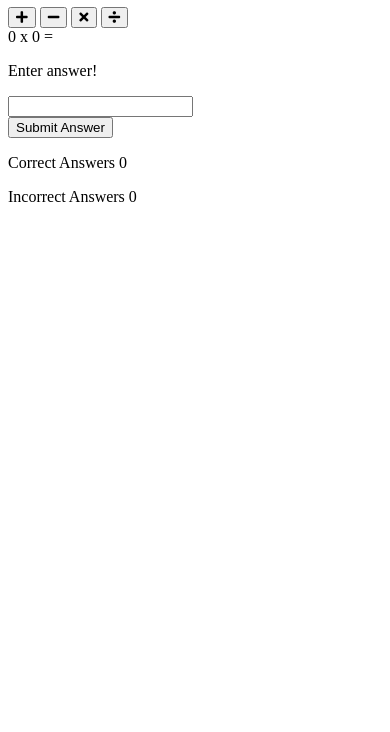
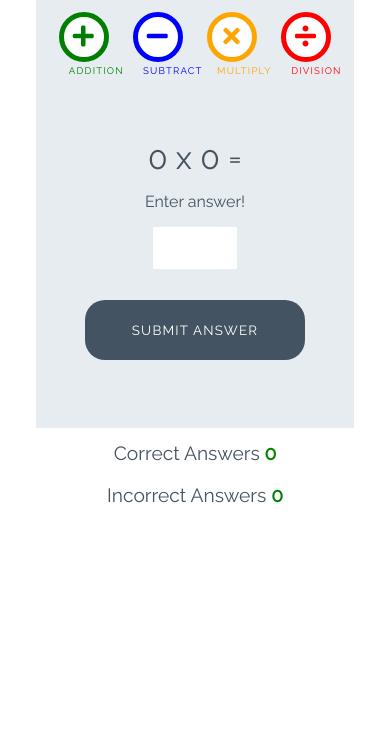
Before and after one commit to David5p/Love-Maths, a plain HTML site: page index.html in a window 390 px wide. Shown: the part 112-844 px from the top of the page. Drawn offline with Linux system fonts and the light colour scheme.

Commit message:
Add styles to gaming area

```diff
--- a/assets/css/style.css
+++ b/assets/css/style.css
@@ -1,3 +1,253 @@
-body   ｛
-background: blue;
-｝
+/* --------- Global style */
+
+body {
+    background-color: white;
+    font-family: "Raleway", sans-serif;
+    color: #445361;
+    text-align: center;
+}
+
+/* --------- Heading */
+
+.heading {
+    text-align: center;
+    font-size: 2.5rem;
+}
+
+.logo {
+    height: 40px;
+    padding-right: 5px;
+}
+
+/* --------- Game layout */
+
+.game-area {
+    background-color: #E6ECF0;
+    box-sizing: border-box;
+    width: 85%;
+    height: 65vh;
+    max-height: 450px;
+    max-width: 830px;
+    margin-left: auto;
+    margin-right: auto;
+    padding: 1%;
+}
+
+.question-area {
+    width: 50%;
+    font-size: 2rem;
+    margin: auto;
+    padding: 50px 0;
+}
+
+.question-area span {
+    padding: 0 15px;
+}
+
+.score-area {
+    margin: 5px auto;
+    width: 60%;
+    font-size: 1.2rem;
+}
+
+.controls-area {
+    width: 85%;
+    margin: 30px auto;
+}
+
+#score {
+    color: green;
+    font-weight: bold;
+}
+
+#incorrect {
+    color: red;
+    font-weight: bold;
+}
+
+.answer-message {
+    display: none;
+    font-size: 1rem;
+}
+
+#answer-box {
+    border: none;
+    color: #445361;
+    display: inline-block;
+    height: 40px;
+    width: 80px;
+    font-size: 1.2rem;
+}
+
+.scores {
+    display: inline-block;
+    padding: 25px;
+}
+
+/* --------- Buttons */
+
+.btn {
+    width: 220px;
+    height: 60px;
+    font-family: "Raleway", sans-serif;
+    text-transform: uppercase;
+    letter-spacing: 1.2px;
+    color: white;
+}
+
+.btn:focus {
+    outline: none;
+}
+
+.btn--big {
+    padding-top: 10px;
+    border-radius: 50%;
+    background-color: white;
+    border: 10px solid;
+    width: 100px;
+    height: 100px;
+    font-size: 3.2rem;
+    margin: 0 30px;
+    transition: all 0.5s;
+}
+.btn--big::after {
+    content: attr(data-type);
+    font-size: 1rem;
+    color: #445361
+    position: relative;
+    left: -0.5em;
+
+}
+
+.btn--blue {
+    border-color: blue;
+    color: blue;
+}
+
+.btn--blue:active,
+.btn--blue:hover {
+    background-color: darkblue;
+    color: white;
+}
+
+.btn--orange {
+    border-color: orange;
+    color: orange;
+}
+
+.btn--orange:active,
+.btn--orange:hover {
+    background-color: darkorange;
+    color: white;
+}
+
+.btn--red {
+    border-color: red;
+    color: red;
+}
+
+.btn--red:active,
+.btn--red:hover {
+    background-color: darkred;
+    color: white;
+}
+
+.btn--green {
+    border-color: green;
+    color: green;
+}
+
+.btn--green:active,
+.btn--green:hover {
+    background-color: darkgreen;
+    color: white;
+}
+
+.btn--gray {
+    margin-top: 25px;
+    background-color: #445361;
+    border: 1px transparent;
+    border-radius: 20px;
+}
+
+.btn--gray:active,
+.btn--gray:hover {
+    background-color: #0d1013;
+}
+
+
+/* --------- Media queries */
+
+@media (max-width: 414px) {
+    .controls-area {
+        width: 100%;
+    }
+
+    .btn--big {
+        margin: 0 10px;
+        padding: 5px;
+        border: 5px solid;
+        width: 50px;
+        height: 50px;
+        font-size: 1.5rem;
+    }
+
+    .btn--big::after {
+        font-size: 0.6rem;
+        left: -0.7rem;
+    }
+
+    .question-area {
+        padding: 10% 0;
+        width: 100%;
+    }
+
+    .question-area span {
+        padding: 0;
+    }
+
+    .answer-message {
+        display: block;
+    }
+
+    #answer-box {
+        display: block;
+        margin: 0 auto;
+    }
+    .btn--gray {
+        margin-top: 0;
+    }
+
+    .score-area {
+        width: 100%;
+    }
+
+    .scores {
+        margin: 0.5em auto;
+        display: block;
+        padding: 5px;
+    }
+
+    .heading {
+        font-size: 2rem;
+    }
+}
+
+@media (max-width: 320px) {
+    .game-area {
+        height: 70vh;
+    }
+
+    .controls-area {
+        width: 75%;
+        margin: 10px auto;
+    }
+
+    .btn--big {
+        margin: 10px 10px;
+    }
+    .question-area {
+        padding: 10px 0;
+    }
+
+}
--- a/index.html
+++ b/index.html
@@ -20,16 +20,16 @@
 </h1>
 <div class="game-area">
     <div class="controls-area">
-        <button class="btn btn--big btn--green">
+        <button data-type="addition" class="btn btn--big btn--green">
              <i class="fas fa-plus"></i>
         </button>
-        <button class="btn btn--big btn--blue">
+        <button data-type="subtract" class="btn btn--big btn--blue">
             <i class="fas fa-minus"></i>
         </button>
-        <button class="btn btn--big btn--orange ">
+        <button data-type="multiply"class="btn btn--big btn--orange ">
             <i class="fas fa-times"></i>
         </button>
-        <button class="btn btn--big btn--red">
+        <button data-type="division" class="btn btn--big btn--red">
             <i class="fas fa-divide"></i>
         </button>
     </div>
@@ -41,7 +41,7 @@
         <p class="answer-message">Enter answer!</p>
         <input id="answer-box"type="number">
     </div>
-    <button class=" btn btn--gray">Submit Answer</button>
+    <button data-type="submit" class=" btn btn--gray">Submit Answer</button>
 </div>
 <div class="score-area">
     <p class="scores">
```
